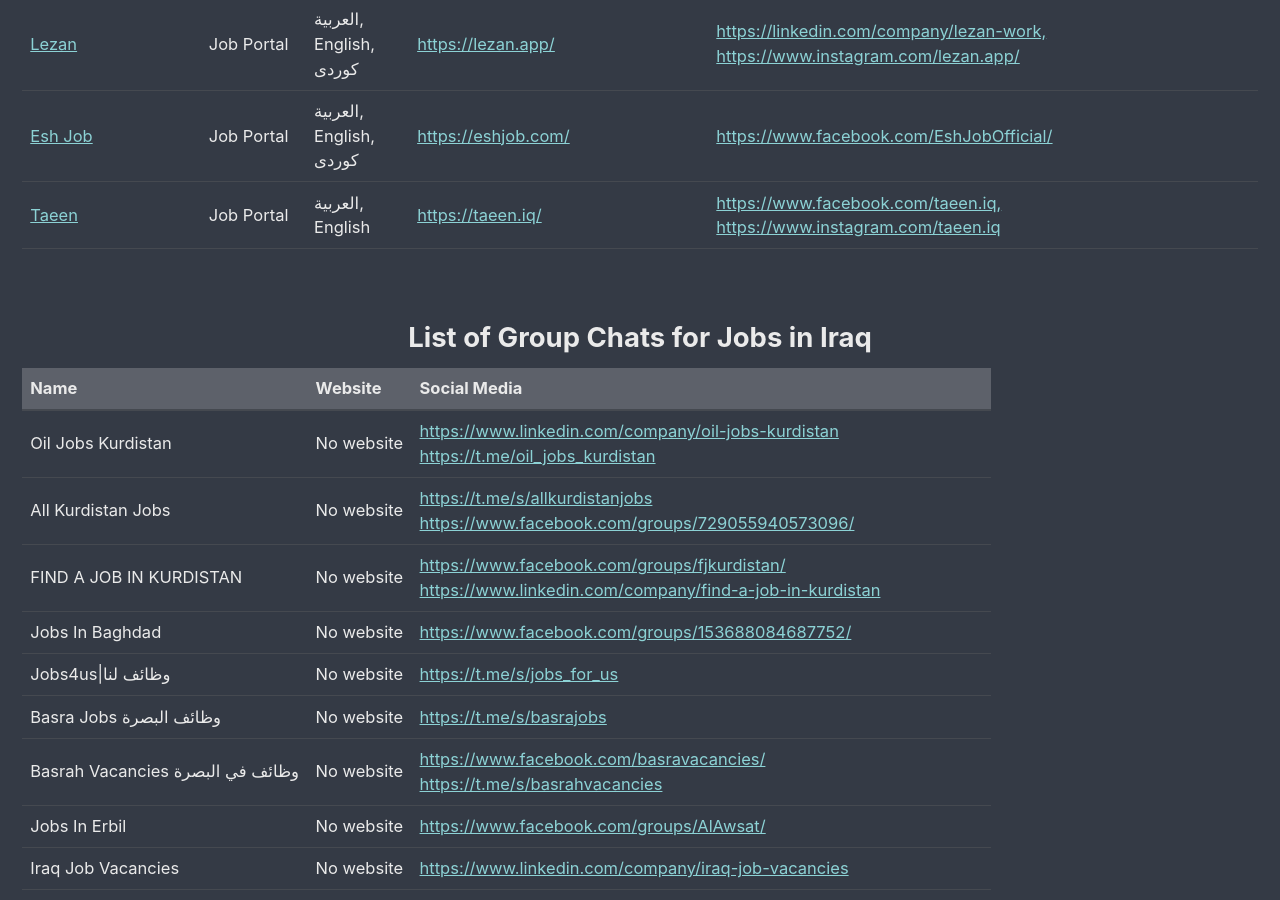
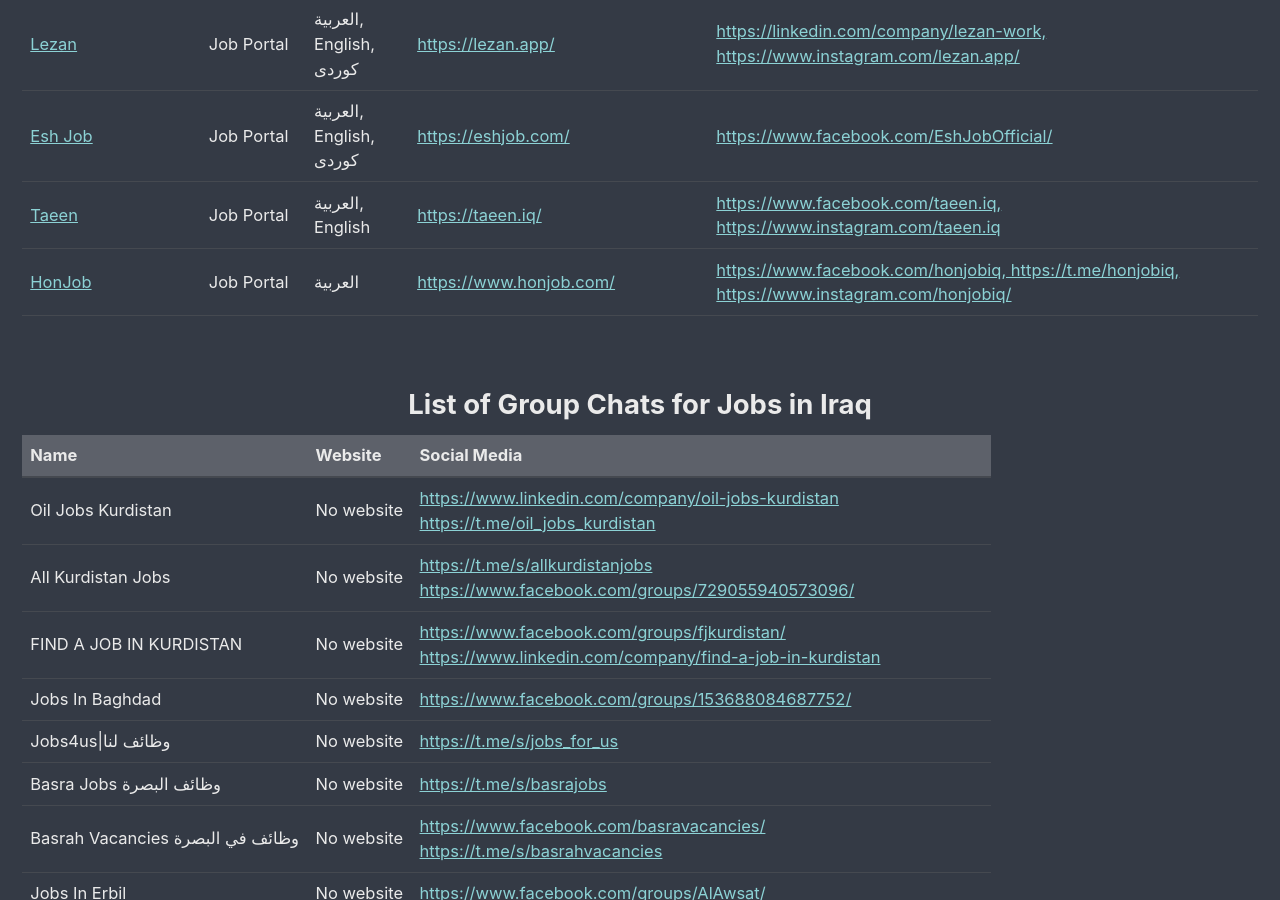
Before and after one commit to JobsInIraq/jobsiniraq.github.io, a Jekyll site: the page built from index.html, in a window 1280 px wide and 900 px high, scrolled down 1678 px. Built offline with Jekyll 4.4.1, drawn with Linux system fonts in a browser that asks for light colours; cached includes are drawn as plain includes; the list of posts is cut into pages by our own code.

Commit message:
Update iqPortalEntity.json
“An Arabic-language job portal in Iraq that connects job seekers with employers across various industries.”

```diff
--- a/_data/db/iqPortalEntity.json
+++ b/_data/db/iqPortalEntity.json
@@ -153,6 +153,13 @@
       "EntityLanguage": "العربية, English",
       "EntityWebsite": "https://taeen.iq/",
       "SocialMediaURL": "https://www.facebook.com/taeen.iq, https://www.instagram.com/taeen.iq"
+    },
+    {
+      "EntityName": "HonJob",
+      "EntityCategory": "Job Portal",
+      "EntityLanguage": "العربية",
+      "EntityWebsite": "https://www.honjob.com/",
+      "SocialMediaURL": "https://www.facebook.com/honjobiq, https://t.me/honjobiq, https://www.instagram.com/honjobiq/"
     }
   ]
 }
```
Lines whose indentation alone changed are shown as unchanged.
